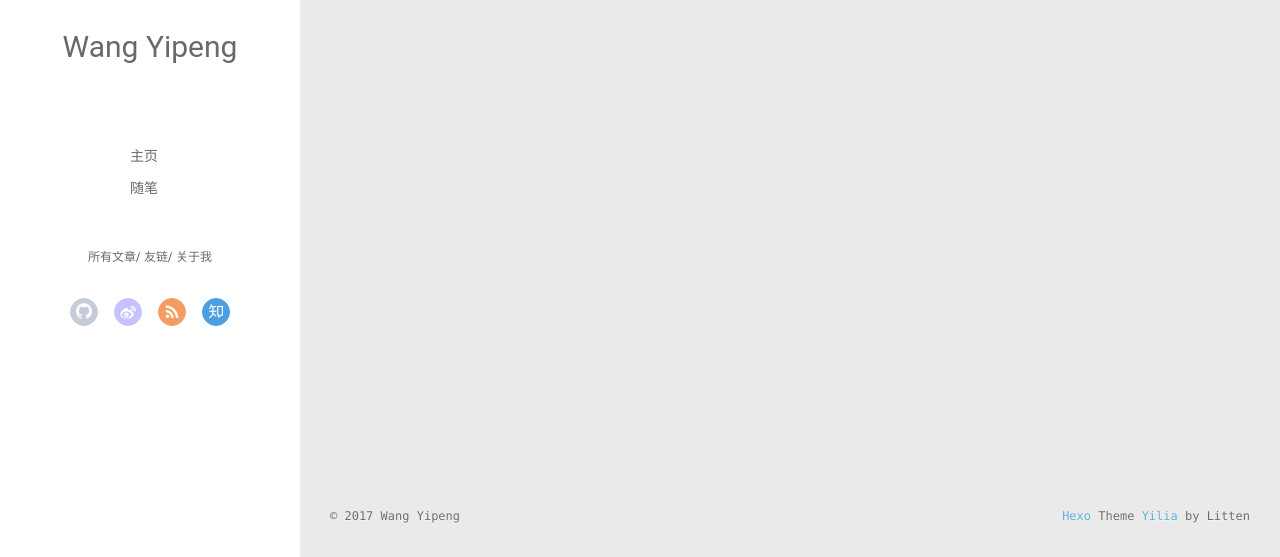
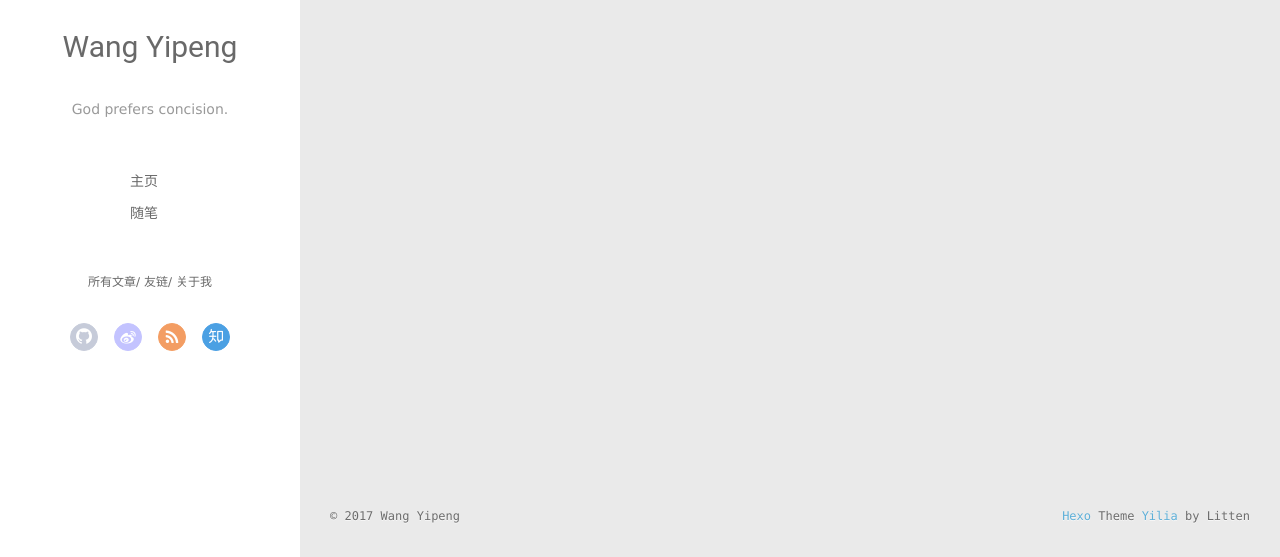
Before and after one commit to Rannichan/WangYipeng0624.github.io, a plain HTML site: page archives/2017/06/index.html in a window 1280 px wide. Shown: the part 243-800 px from the top of the page. Drawn offline with Linux system fonts and the light colour scheme; no server answers.

Commit message:
Site updated: 2017-08-26 18:01:41

```diff
--- a/archives/2017/06/index.html
+++ b/archives/2017/06/index.html
@@ -8,12 +8,15 @@
   <link rel="dns-prefetch" href="http://wangyp.tech">
   <title>Archives: 2017/6 | 汪祎芃的博客</title>
   <meta name="viewport" content="width=device-width, initial-scale=1, maximum-scale=1">
-  <meta property="og:type" content="website">
+  <meta name="description" content="知识管理 思考感悟">
+<meta property="og:type" content="website">
 <meta property="og:title" content="汪祎芃的博客">
 <meta property="og:url" content="http://wangyp.tech/archives/2017/06/index.html">
 <meta property="og:site_name" content="汪祎芃的博客">
+<meta property="og:description" content="知识管理 思考感悟">
 <meta name="twitter:card" content="summary">
 <meta name="twitter:title" content="汪祎芃的博客">
+<meta name="twitter:description" content="知识管理 思考感悟">
 
     <link rel="alternative" href="/atom.xml" title="汪祎芃的博客" type="application/atom+xml">
 
@@ -47,6 +50,8 @@
 		<hgroup>
 		  <h1 class="header-author"><a href="/">Wang Yipeng</a></h1>
 		</hgroup>
+
+		<p class="header-subtitle">God prefers concision.</p>
 
 
 		<nav class="header-menu">
@@ -105,6 +110,8 @@
 			<hgroup>
 			  <h1 class="header-author js-header-author">Wang Yipeng</h1>
 			</hgroup>
+
+			<p class="header-subtitle"><i class="icon icon-quo-left"></i>God prefers concision.<i class="icon icon-quo-right"></i></p>
 
 
 
```
Also changed, not shown: 2017/06/25/hello-world/index.html (+4 -0 lines), archives/2017/index.html (+8 -1 lines), archives/index.html (+8 -1 lines), index.html (+8 -1 lines).
